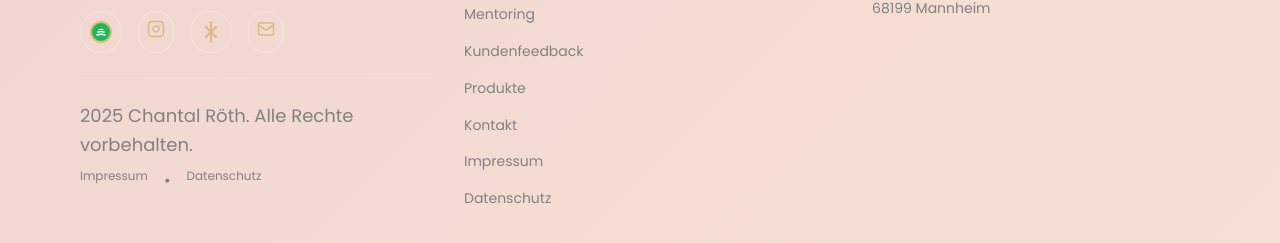
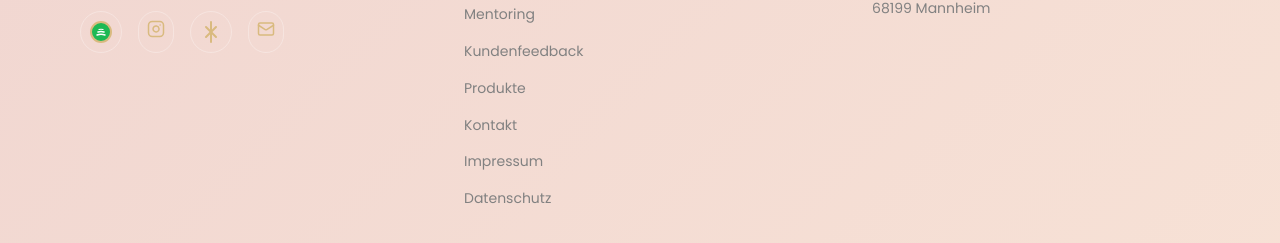
Before and after one commit to DonCitron/-chantal-website-finish, a React (Vite) app: page / in a window 1280 px wide. Shown: the part 5510-5753 px from the top of the page. Built offline with nearby package versions, Linux system fonts and the light colour scheme; a web font is replaced by a local one.

Commit message:
Remove legal links and copyright from footer

```diff
--- a/src/components/layout/Footer.tsx
+++ b/src/components/layout/Footer.tsx
@@ -121,26 +121,7 @@ const Footer: React.FC<FooterProps> = ({ isDarkMode }) => {
                 </a>
               ))}
             </div>
-            <div className="mt-6 pt-6 border-t border-white/10">
-              <p className="text-xs text-charcoal-400">
-                {currentYear} Chantal Röth. Alle Rechte vorbehalten.
-              </p>
-              <div className="flex space-x-4 mt-2">
-                <a
-                  href="/legal.html#impressum"
-                  className="text-xs text-charcoal-400 hover:text-white transition-colors"
-                >
-                  Impressum
-                </a>
-                <span className="text-charcoal-400">•</span>
-                <a
-                  href="/legal.html#datenschutz"
-                  className="text-xs text-charcoal-400 hover:text-white transition-colors"
-                >
-                  Datenschutz
-                </a>
-              </div>
-            </div>
+            {/* Legal links removed as requested */}
           </motion.div>
 
           {/* Quick Links */}
```
Also changed, not shown: 3 other files (tests, documents, lock files or other folders).
